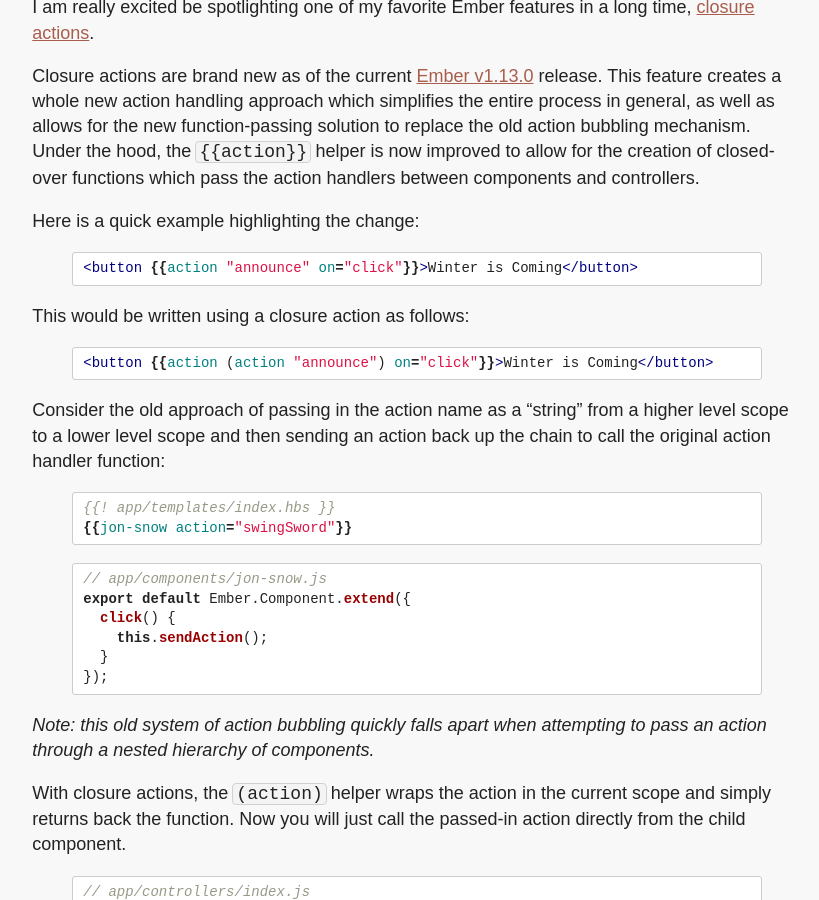
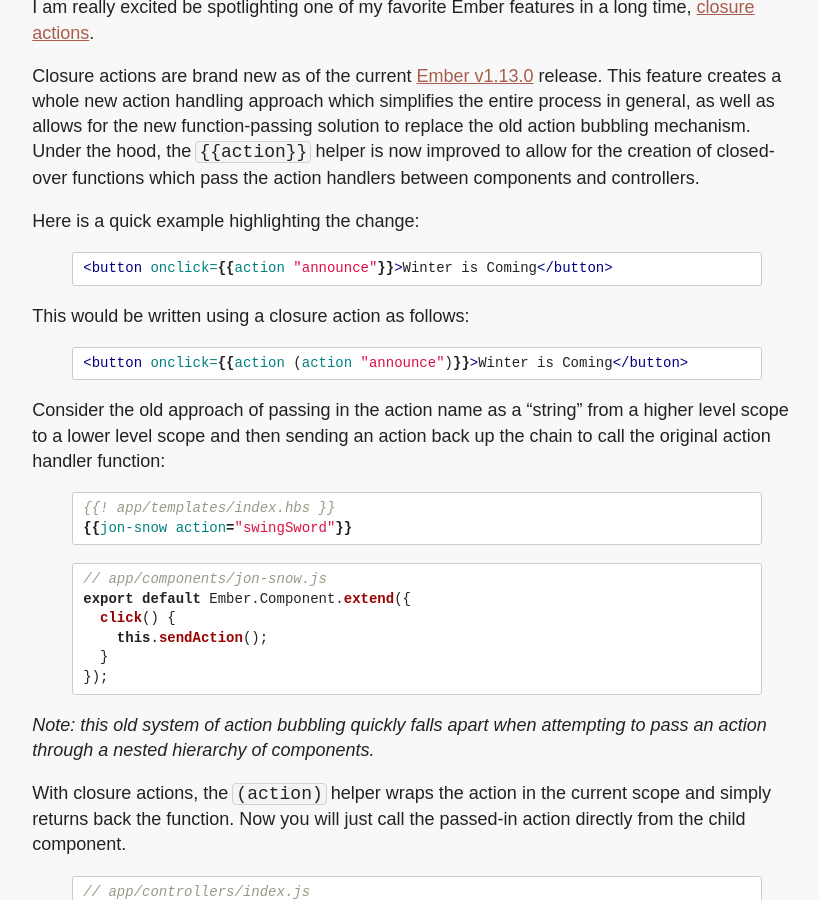
Before and after one commit to alexdiliberto/alexdiliberto.github.io, a Jekyll site: the page built from _posts/2015-07-25-ember-closure-actions.md, in a window 1280 px wide and 900 px high, scrolled down 353 px. Shown: the whole window, without its empty margins (223-1042 px from the left). Built offline with Jekyll 4.4.1, drawn with Linux system fonts in a browser that asks for light colours; comment, search, counter and statistics services are not loaded; some of the changed lines change nothing that is shown.

Commit message:
Update "Spotlight: Ember Closure Actions" post examples.
Thanks to Ilya Radchenko (http://alexdiliberto.com/posts/ember-closure-actions/#comment-2172778418) for the advice

```diff
--- a/_posts/2015-07-25-ember-closure-actions.md
+++ b/_posts/2015-07-25-ember-closure-actions.md
@@ -14,7 +14,7 @@
 
 {% highlight handlebars %}
 {% raw %}
-<button {{action "announce" on="click"}}>Winter is Coming</button>
+<button onclick={{action "announce"}}>Winter is Coming</button>
 {% endraw %}
 {% endhighlight %}
 
@@ -22,7 +22,7 @@
 
 {% highlight handlebars %}
 {% raw %}
-<button {{action (action "announce") on="click"}}>Winter is Coming</button>
+<button onclick={{action (action "announce")}}>Winter is Coming</button>
 {% endraw %}
 {% endhighlight %}
 
```
